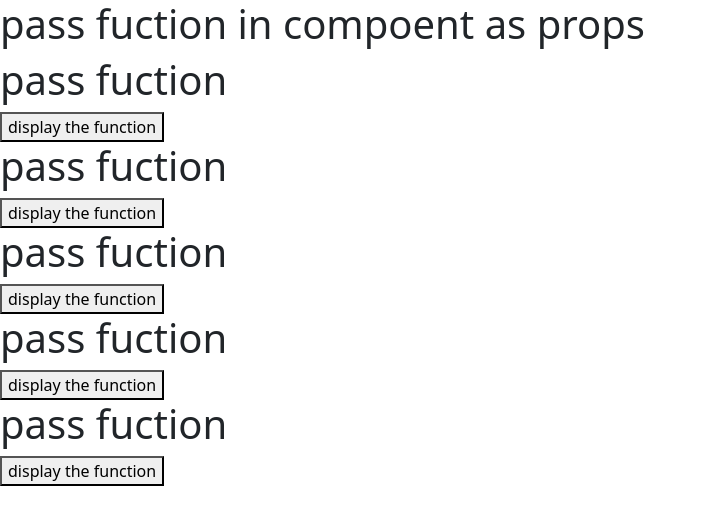
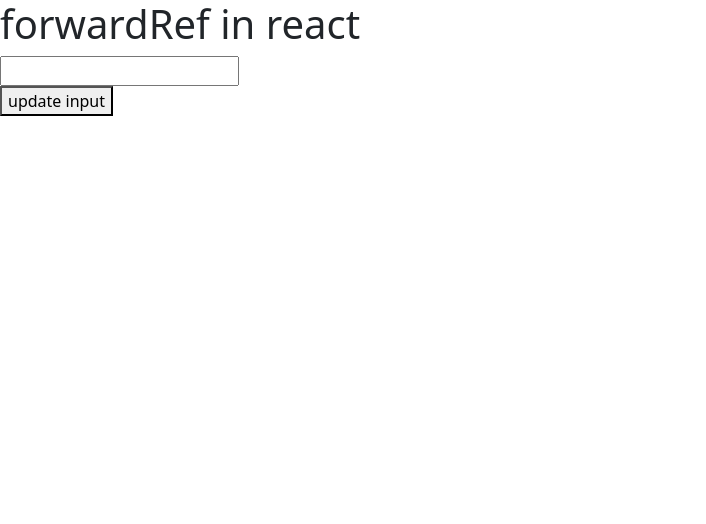
Before and after one commit to yahoowecanwork2/tic-tac-toe-, a React (Vite) app in the folder nehareact/: page / in a window 1280 px wide. Shown: the top 524 px of the page, without its empty margins (0-706 px from the left). Built offline with nearby package versions, Linux system fonts and the light colour scheme.

Commit message:
ForwardRef in react

```diff
--- a/nehareact/src/App.jsx
+++ b/nehareact/src/App.jsx
@@ -1,4 +1,5 @@
 import Boot from "./bootsrap";
+import Forward from "./forwardRef";
 import Parent from "./pass-function-props";
 import Styled from "./styled-component";
 import Style from "./styled-component";
@@ -10,7 +11,7 @@ function App() {
 
   return (
     <div >
-      <Parent />
+      <Forward />
 
 
     </div >
--- /dev/null
+++ b/nehareact/src/forwardRef-2.jsx
@@ -0,0 +1,30 @@
+// import { forwardRef } from "react";
+
+
+// <h1>forwardRef in react version befor 19</h1>
+// function Userinput(props, ref) {
+
+//     return (
+//         <div >
+
+//             <input type="text" ref={ref} />
+
+//         </div >
+//     )
+// }
+
+
+// export default forwardRef(Userinput);
+const Userinput = (props) => {
+
+    return (
+        <div >
+
+            <input type="text" ref={props.ref} />
+
+        </div >
+    )
+}
+
+
+export default Userinput;
--- /dev/null
+++ b/nehareact/src/forwardRef.jsx
@@ -0,0 +1,25 @@
+import { useRef } from "react";
+import Userinput from "./forwardRef-2";
+
+function Forward() {
+
+    const inputRef = useRef(null);
+    const updateInput = () => {
+        inputRef.current.value = 1000;
+        inputRef.current.focus();
+    }
+
+
+    return (
+        <div >
+            <h1>forwardRef in react </h1>
+            <Userinput ref={inputRef} />
+            <button onClick={updateInput}>update input</button>
+
+
+        </div >
+    )
+}
+
+
+export default Forward;
```
Also changed, not shown: nehareact/package.json (line endings or trailing spaces).
